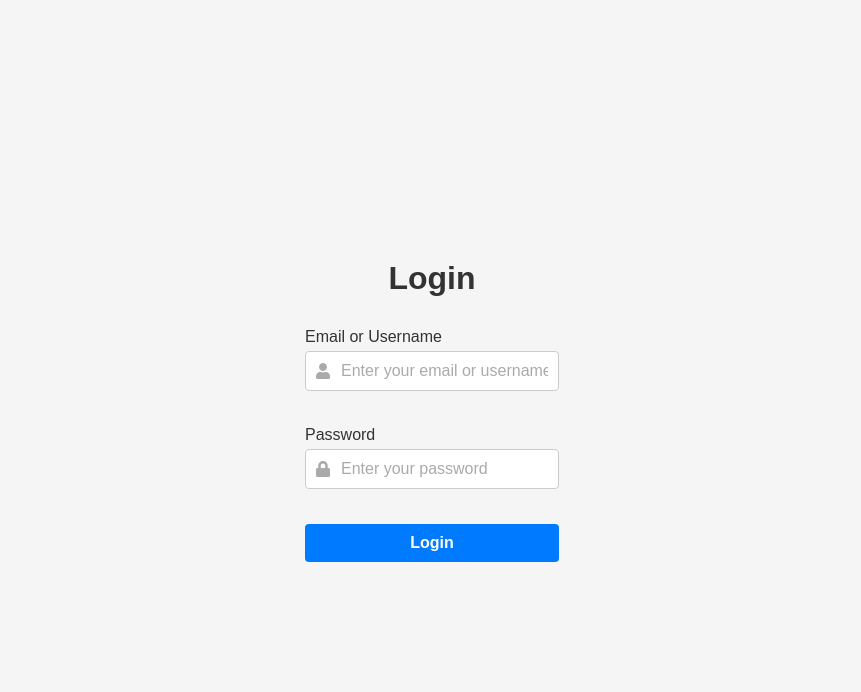
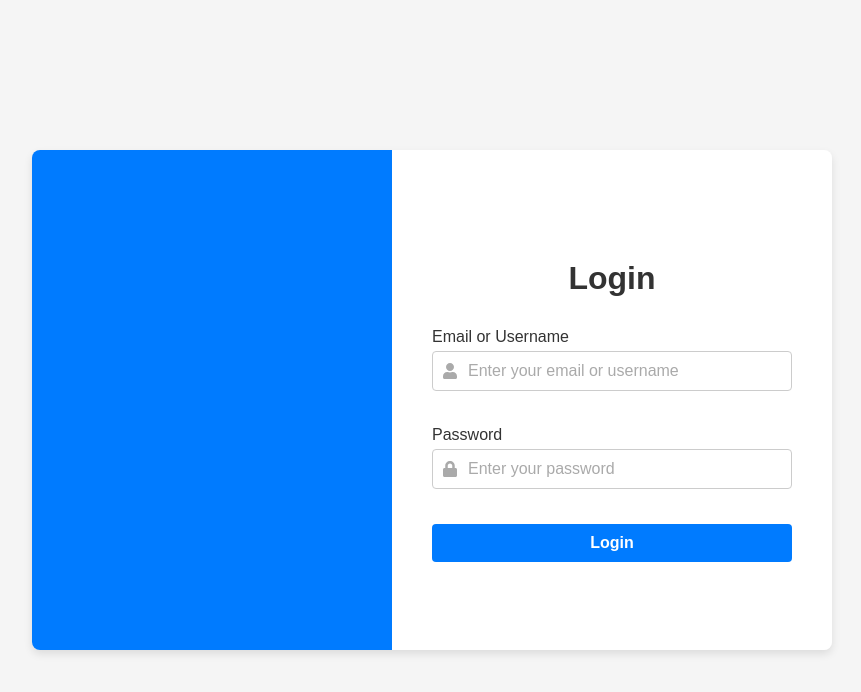
Before and after one commit to NoeOnDev/WhoChatOn-Front-end, a React (Vite) app: page / in a window 1280 px wide. Shown: the top 692 px of the page, without its empty margins (208-1069 px from the left). Built offline with nearby package versions, Linux system fonts and the light colour scheme.

Commit message:
feat: Update LoginPage component with login form and styling

```diff
--- a/src/components/pages/LoginPage.css
+++ b/src/components/pages/LoginPage.css
@@ -5,3 +5,29 @@
     height: 100vh;
     font-family: Arial, sans-serif;
 }
+
+.login-container {
+    display: flex;
+    width: 800px;
+    height: 500px;
+    box-shadow: 0 4px 8px rgba(0, 0, 0, 0.1);
+    border-radius: 8px;
+    overflow: hidden;
+}
+
+.login-image-container {
+    flex: 1;
+    background-color: #007bff;
+    display: flex;
+    justify-content: center;
+    align-items: center;
+}
+
+.login-form-container {
+    flex: 1;
+    background-color: #ffffff;
+    padding: 40px;
+    display: flex;
+    flex-direction: column;
+    justify-content: center;
+}
--- a/src/components/pages/LoginPage.tsx
+++ b/src/components/pages/LoginPage.tsx
@@ -69,8 +69,15 @@ const LoginPage: React.FC = () => {
 
     return (
         <div className="login-page">
-            {error && <p className="error-message">{error}</p>}
-            <Form {...formProps} />
+            <div className="login-container">
+                <div className="login-image-container">
+
+                </div>
+                <div className="login-form-container">
+                    {error && <p className="error-message">{error}</p>}
+                    <Form {...formProps} />
+                </div>
+            </div>
         </div>
     );
 };
```
